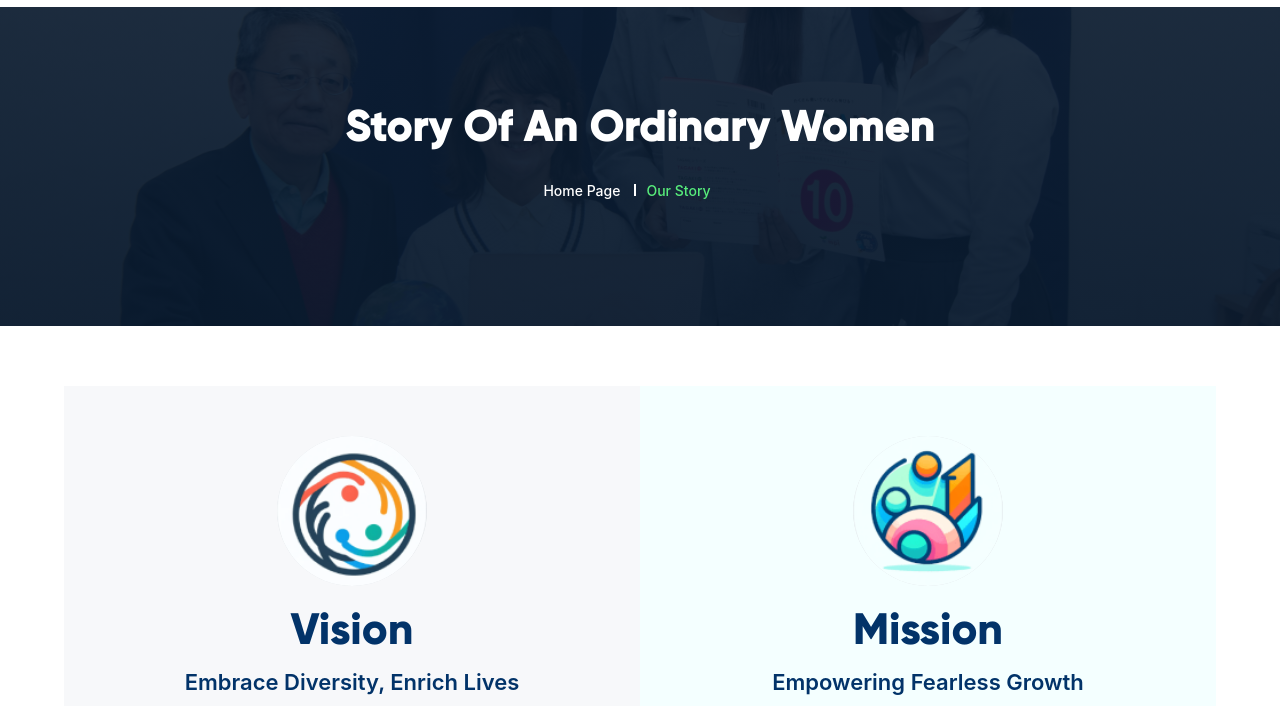
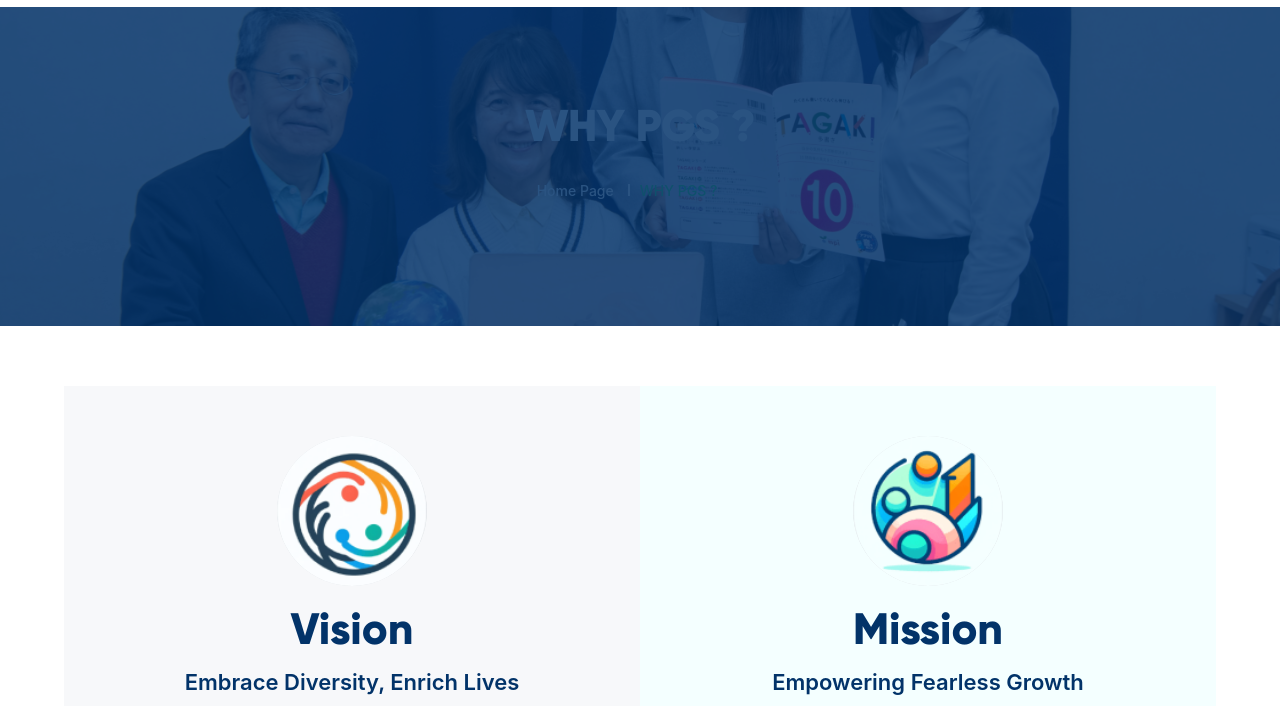
Before and after one commit to grgshankar/D_N_S, a plain HTML site: page about.html in a window 1280 px wide. Shown: the part 49-755 px from the top of the page. Drawn offline with Linux system fonts and the light colour scheme.

Commit message:
finishing all the frontend part

```diff
--- a/about.html
+++ b/about.html
@@ -66,12 +66,12 @@
     </header>
 
     <!-- ====bread crumb html starts====== -->
-    <section class="bread-crumb-banner">
+    <section class="bread-crumb-banner" style="background-image: url(images/banner_1.jpg);">
         <div class="container">
-            <strong class="banner_title">Story Of An Ordinary Women</strong>
+            <strong class="banner_title">WHY PGS ?</strong>
             <ul class="bread-crumb-ul">
                 <li><a href="#">Home Page</a></li>
-                <li class="active"><a href="#">Our Story</a></li>
+                <li class="active"><a href="#">WHY PGS ?</a></li>
             </ul>
         </div>
     </section>
--- a/css/style.css
+++ b/css/style.css
@@ -1199,7 +1199,6 @@ section.board-member .page-h {
 
 /* our story */
 section.bread-crumb-banner {
-    background-image: linear-gradient(rgb(9 26 46 / 91%), rgb(9 26 46 / 95%)), url(../images/banner_1.jpg);
     background-repeat: no-repeat;
     background-position: center;
     background-size: cover;
@@ -1207,6 +1206,16 @@ section.bread-crumb-banner {
     height: 319px;
     align-items: center;
     display: flex;
+    position: relative;
+}
+section.bread-crumb-banner::after {
+    content: '';
+    position: absolute;
+    left: 0;
+    top: 0;
+    width: 100%;
+    height: 100%;
+    background: rgba(2, 51, 105, 0.84);
 }
 
 section.bread-crumb-banner strong {
```
Also changed, not shown: our-story.html (+3 -3 lines), our-value.html (+3 -3 lines), publications.html (+3 -3 lines), services.html (+3 -3 lines).
